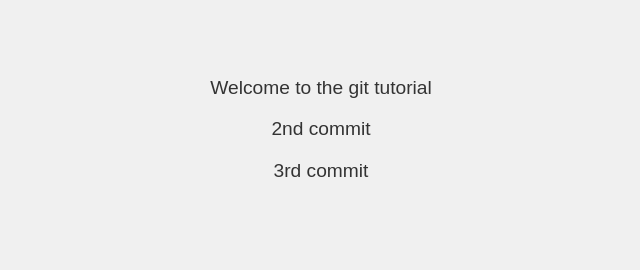
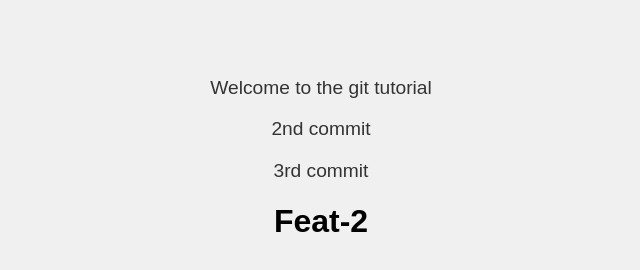
Before and after one commit to Manojmanu8106/athena, a plain HTML site: page index.html in a window 1280 px wide. Shown: the whole page, without its empty margins (319-959 px from the left). Drawn offline with Linux system fonts and the light colour scheme.

Commit message:
feat-2 1st commit

```diff
--- a/index.html
+++ b/index.html
@@ -9,6 +9,8 @@
     <p>Welcome to the git tutorial</p>
     <p>2nd commit</p>
     <p>3rd commit</p>
+
+    <h1>Feat-2</h1>
 </body>
 <style>
     body {
```
